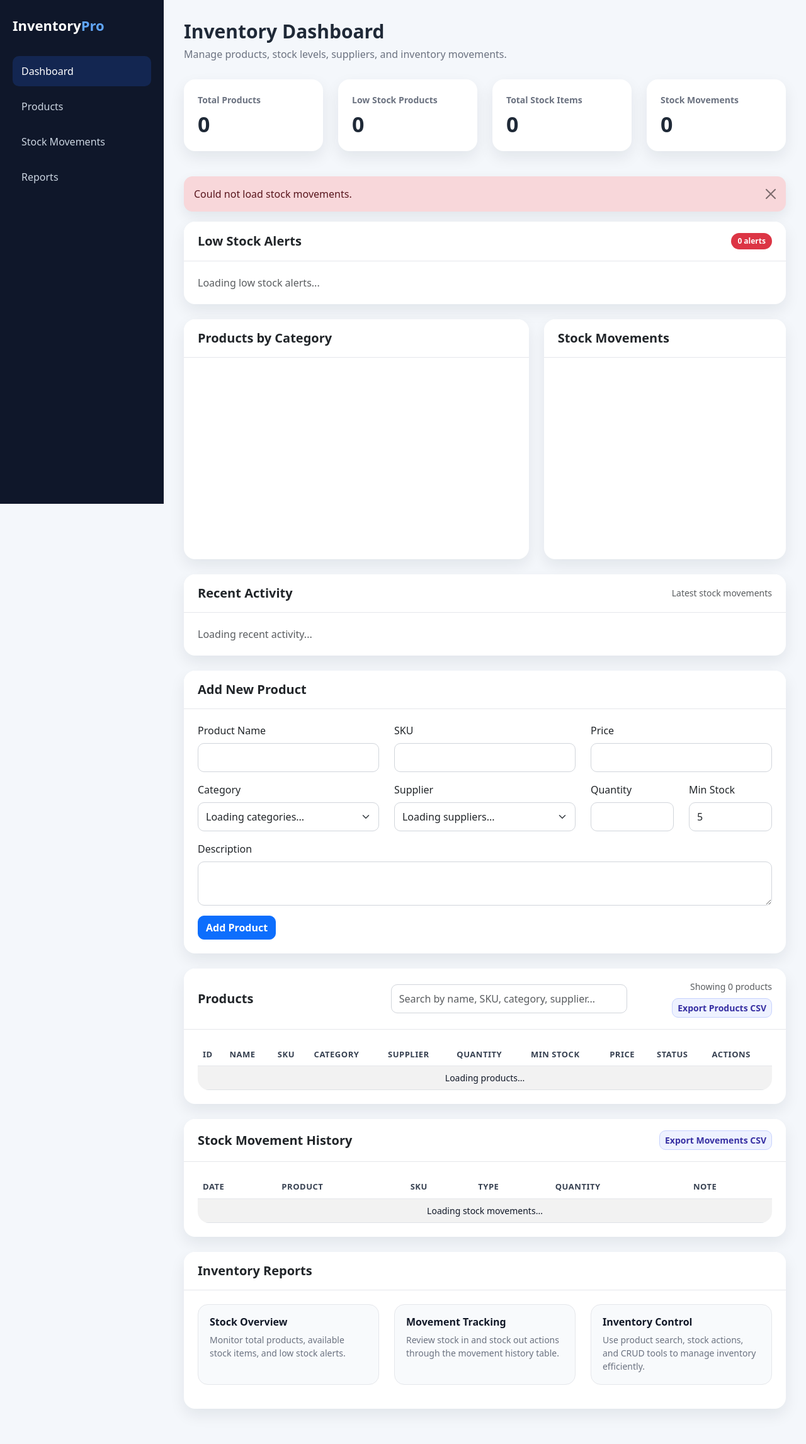
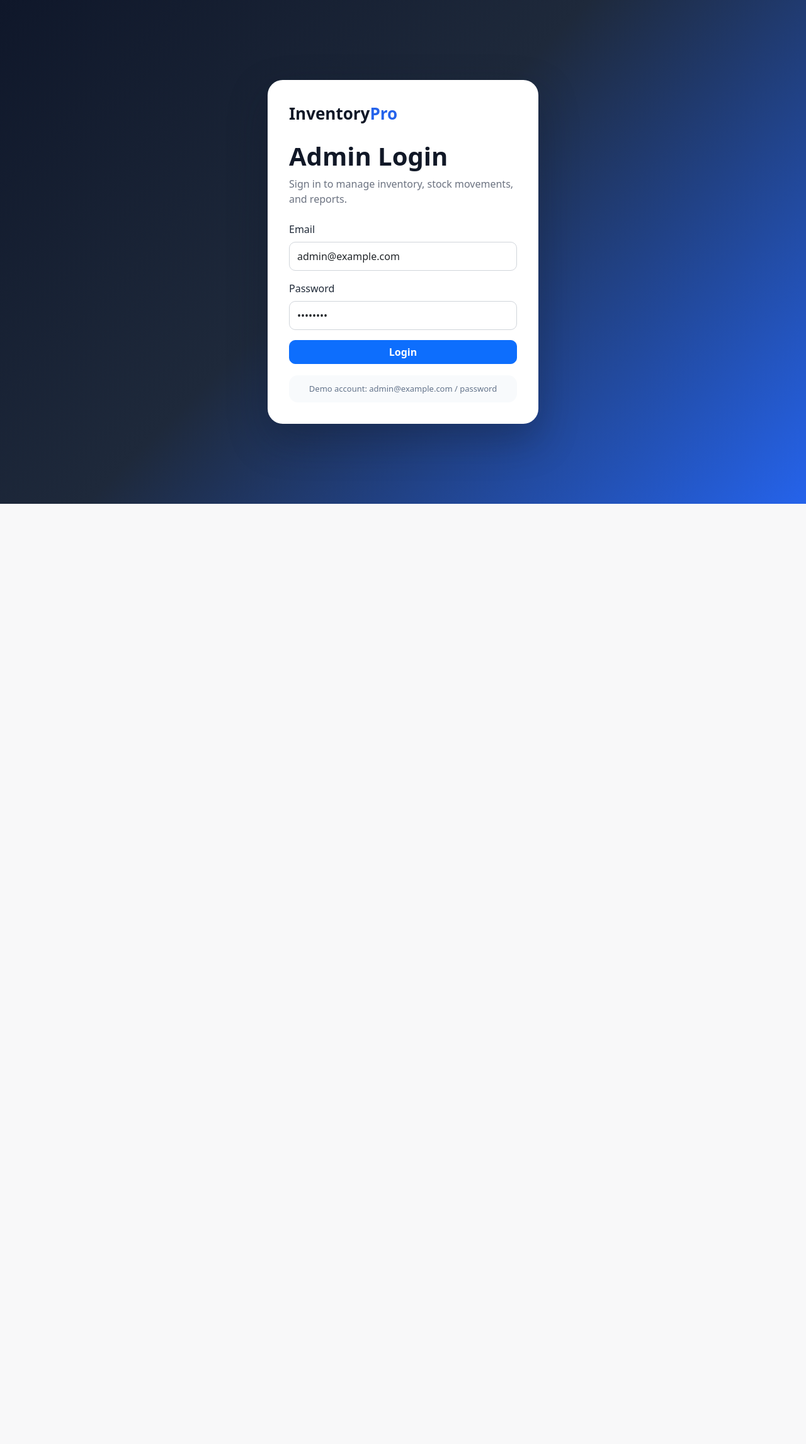
Before and after one commit to nkarastergiou/inventory-system, a PHP site: page / in a window 1280 px wide. Shown: the whole page at 63% size. After the commit the page ends 800 px from the top, so only its background shows below. Run offline with PHP 8.4, Linux system fonts and the light colour scheme; a map, chart or similar area stays blank.

Commit message:
Add frontend login screen

```diff
--- a/frontend/assets/css/style.css
+++ b/frontend/assets/css/style.css
@@ -557,3 +557,89 @@ html {
     color: #111827;
     font-size: 16px;
 }
+.login-screen {
+    min-height: 100vh;
+    background: linear-gradient(135deg, #0f172a 0%, #1e293b 45%, #2563eb 100%);
+    display: flex;
+    align-items: center;
+    justify-content: center;
+    padding: 24px;
+}
+
+.login-card {
+    width: 100%;
+    max-width: 430px;
+    background: #ffffff;
+    border-radius: 24px;
+    padding: 34px;
+    box-shadow: 0 25px 60px rgba(15, 23, 42, 0.35);
+}
+
+.login-brand {
+    font-size: 26px;
+    font-weight: 900;
+    margin-bottom: 24px;
+    color: #111827;
+}
+
+.login-brand span {
+    color: #2563eb;
+}
+
+.login-card h1 {
+    font-weight: 900;
+    margin-bottom: 8px;
+    color: #111827;
+}
+
+.login-card p {
+    color: #6b7280;
+    margin-bottom: 24px;
+}
+
+.demo-login-hint {
+    margin-top: 18px;
+    padding: 12px;
+    border-radius: 14px;
+    background: #f8fafc;
+    color: #64748b;
+    font-size: 13px;
+    text-align: center;
+}
+
+.sidebar-user {
+    background: rgba(255, 255, 255, 0.06);
+    border: 1px solid rgba(255, 255, 255, 0.08);
+    border-radius: 14px;
+    padding: 14px;
+    margin-bottom: 10px;
+}
+
+.sidebar-user-label {
+    font-size: 12px;
+    color: #94a3b8;
+    margin-bottom: 4px;
+}
+
+.sidebar-user-name {
+    color: #ffffff;
+    font-weight: 800;
+}
+
+.sidebar-logout-btn {
+    width: 100%;
+    margin-top: 0;
+    margin-bottom: 22px;
+    background: rgba(239, 68, 68, 0.12);
+    color: #fecaca;
+    border: 1px solid rgba(239, 68, 68, 0.25);
+    border-radius: 12px;
+    padding: 9px 14px;
+    font-weight: 800;
+    font-size: 14px;
+}
+
+.sidebar-logout-btn:hover {
+    background: #dc2626;
+    color: #ffffff;
+}
--- a/frontend/assets/js/app.js
+++ b/frontend/assets/js/app.js
@@ -2,18 +2,153 @@ const PRODUCTS_API_URL = 'http://localhost:8080/api/products';
 const CATEGORIES_API_URL = 'http://localhost:8080/api/categories';
 const SUPPLIERS_API_URL = 'http://localhost:8080/api/suppliers';
 const STOCK_MOVEMENTS_API_URL = 'http://localhost:8080/api/stock-movements';
+const LOGIN_API_URL = 'http://localhost:8080/api/login';
+const ME_API_URL = 'http://localhost:8080/api/me';
+const LOGOUT_API_URL = 'http://localhost:8080/api/logout';
+const AUTH_TOKEN_KEY = 'inventory_auth_token';
 
 let currentProducts = [];
 let currentMovements = [];
 let editingProductId = null;
+let currentUser = null;
+let dashboardInitialized = false;
 let categoryChart = null;
 let movementsChart = null;
 
 document.addEventListener('DOMContentLoaded', () => {
+    const loginForm = document.getElementById('loginForm');
+    loginForm.addEventListener('submit', handleLogin);
+
+    const logoutBtn = document.getElementById('logoutBtn');
+    logoutBtn.addEventListener('click', handleLogout);
+
+    checkExistingSession();
+});
+
+function setupSidebarNavigation() {
+    const sidebarLinks = document.querySelectorAll('.sidebar-menu a');
+
+    sidebarLinks.forEach(link => {
+        link.addEventListener('click', () => {
+            sidebarLinks.forEach(item => {
+                item.parentElement.classList.remove('active');
+            });
+
+            link.parentElement.classList.add('active');
+        });
+    });
+}
+
+async function checkExistingSession() {
+    const token = localStorage.getItem(AUTH_TOKEN_KEY);
+
+    if (!token) {
+        showLoginScreen();
+        return;
+    }
+
+    try {
+        const response = await fetch(ME_API_URL, {
+            headers: {
+                Authorization: `Bearer ${token}`
+            }
+        });
+
+        const data = await response.json();
+
+        if (!response.ok) {
+            throw new Error(data.message || 'Session expired');
+        }
+
+        currentUser = data.user;
+        showDashboard();
+
+    } catch (error) {
+        localStorage.removeItem(AUTH_TOKEN_KEY);
+        showLoginScreen();
+    }
+}
+
+async function handleLogin(event) {
+    event.preventDefault();
+
+    const email = document.getElementById('loginEmail').value.trim();
+    const password = document.getElementById('loginPassword').value;
+
+    try {
+        const response = await fetch(LOGIN_API_URL, {
+            method: 'POST',
+            headers: {
+                'Content-Type': 'application/json'
+            },
+            body: JSON.stringify({
+                email: email,
+                password: password
+            })
+        });
+
+        const data = await response.json();
+
+        if (!response.ok) {
+            throw new Error(data.message || 'Login failed');
+        }
+
+        localStorage.setItem(AUTH_TOKEN_KEY, data.token);
+        currentUser = data.user;
+
+        showDashboard();
+
+    } catch (error) {
+        showLoginError(error.message);
+    }
+}
+
+async function handleLogout() {
+    const token = localStorage.getItem(AUTH_TOKEN_KEY);
+
+    try {
+        if (token) {
+            await fetch(LOGOUT_API_URL, {
+                method: 'POST',
+                headers: {
+                    Authorization: `Bearer ${token}`
+                }
+            });
+        }
+    } catch (error) {
+        console.error(error);
+    }
+
+    localStorage.removeItem(AUTH_TOKEN_KEY);
+    currentUser = null;
+    dashboardInitialized = false;
+
+    showLoginScreen();
+}
+
+function showLoginScreen() {
+    document.getElementById('loginScreen').classList.remove('d-none');
+    document.getElementById('appShell').classList.add('d-none');
+}
+
+function showDashboard() {
+    document.getElementById('loginScreen').classList.add('d-none');
+    document.getElementById('appShell').classList.remove('d-none');
+
+    document.getElementById('sidebarUserName').textContent = currentUser?.name || 'Admin User';
+
+    if (!dashboardInitialized) {
+        initializeDashboard();
+        dashboardInitialized = true;
+    }
+
     loadProducts();
+    loadStockMovements();
+}
+
+function initializeDashboard() {
     loadCategories();
     loadSuppliers();
-    loadStockMovements();
     setupSidebarNavigation();
 
     const addProductForm = document.getElementById('addProductForm');
@@ -30,22 +165,16 @@ document.addEventListener('DOMContentLoaded', () => {
 
     const exportMovementsBtn = document.getElementById('exportMovementsBtn');
     exportMovementsBtn.addEventListener('click', exportMovementsToCSV);
+}
 
+function showLoginError(message) {
+    const loginAlertBox = document.getElementById('loginAlertBox');
 
-});
-
-function setupSidebarNavigation() {
-    const sidebarLinks = document.querySelectorAll('.sidebar-menu a');
-
-    sidebarLinks.forEach(link => {
-        link.addEventListener('click', () => {
-            sidebarLinks.forEach(item => {
-                item.parentElement.classList.remove('active');
-            });
-
-            link.parentElement.classList.add('active');
-        });
-    });
+    loginAlertBox.innerHTML = `
+        <div class="alert alert-danger">
+            ${message}
+        </div>
+    `;
 }
 
 async function loadProducts() {
--- a/frontend/index.html
+++ b/frontend/index.html
@@ -14,14 +14,69 @@
 
 <body>
 
-<div class="app-shell">
+<div class="login-screen" id="loginScreen">
+    <div class="login-card">
+        <div class="login-brand">
+            Inventory<span>Pro</span>
+        </div>
+
+        <h1>Admin Login</h1>
+        <p>Sign in to manage inventory, stock movements, and reports.</p>
+
+        <div id="loginAlertBox"></div>
+
+        <form id="loginForm">
+            <div class="mb-3">
+                <label for="loginEmail" class="form-label">Email</label>
+                <input
+                    type="email"
+                    class="form-control"
+                    id="loginEmail"
+                    value="admin@example.com"
+                    required
+                >
+            </div>
+
+            <div class="mb-3">
+                <label for="loginPassword" class="form-label">Password</label>
+                <input
+                    type="password"
+                    class="form-control"
+                    id="loginPassword"
+                    value="password"
+                    required
+                >
+            </div>
+
+            <button type="submit" class="btn btn-primary w-100">
+                Login
+            </button>
+        </form>
+
+        <div class="demo-login-hint">
+            Demo account: admin@example.com / password
+        </div>
+    </div>
+</div>
+
+<div class="app-shell d-none" id="appShell">
+
+
 
     <aside class="sidebar">
         <div class="sidebar-brand">
             Inventory<span>Pro</span>
         </div>
+        <div class="sidebar-user">
+            <div class="sidebar-user-label">Signed in as</div>
+            <div class="sidebar-user-name" id="sidebarUserName">Admin User</div>
+        </div>
 
         <ul class="sidebar-menu">
+            <button type="button" class="sidebar-logout-btn" id="logoutBtn">
+                Logout
+            </button>
+
     <li class="active">
         <a href="#dashboardSection">Dashboard</a>
     </li>
```
